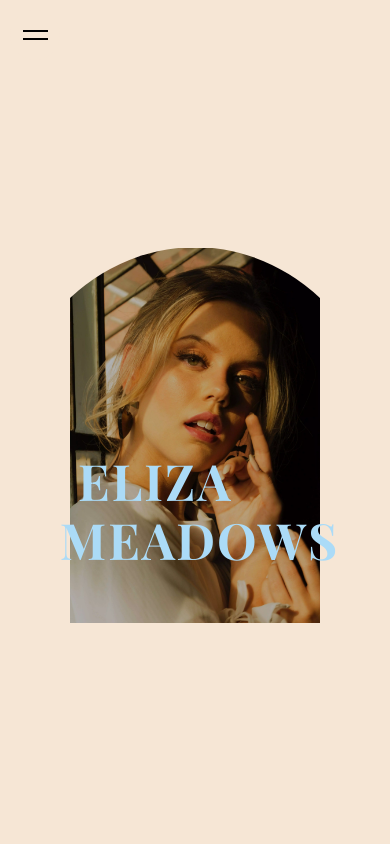
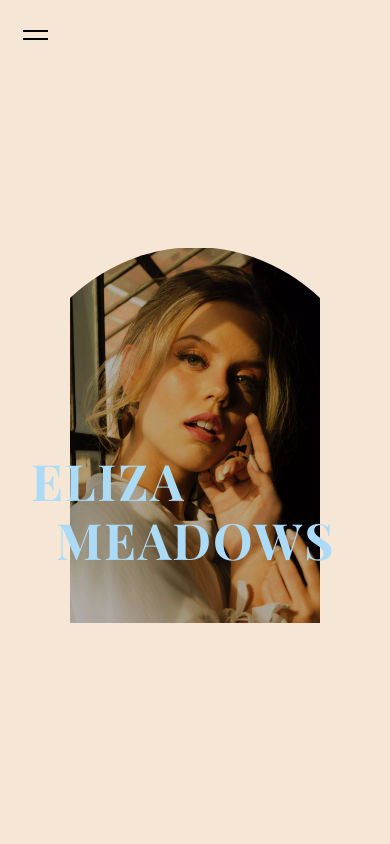
Before and after one commit to kennethletran/eliza-meadows-photography, a website built with Parcel: page index.html in a window 390 px wide. Shown: the top 844 px of the page. Built offline with nearby package versions, Linux system fonts and the light colour scheme; a web font is replaced by a local one.

Commit message:
fixed headline positioning on android viewport

```diff
--- a/styles/style.css
+++ b/styles/style.css
@@ -841,11 +841,11 @@ input::placeholder {
   }
   .headline--first {
     top: 53%;
-    left: 20%;
+    left: 8%;
   }
   .headline--second {
     top: 60%;
-    right: 13%;
+    right: 14%;
   }
 
   /* Menu */
```
Also changed, not shown: dist/index.html, 2 other files.
